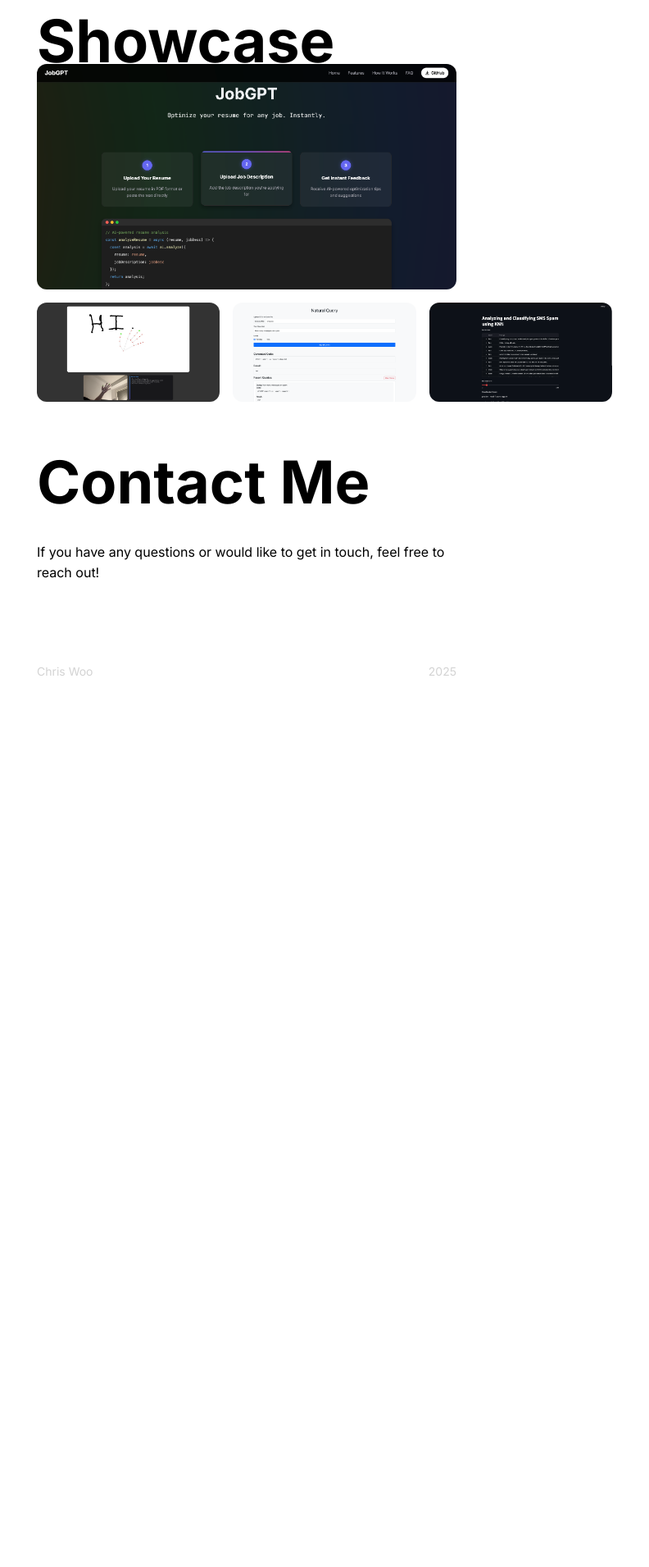
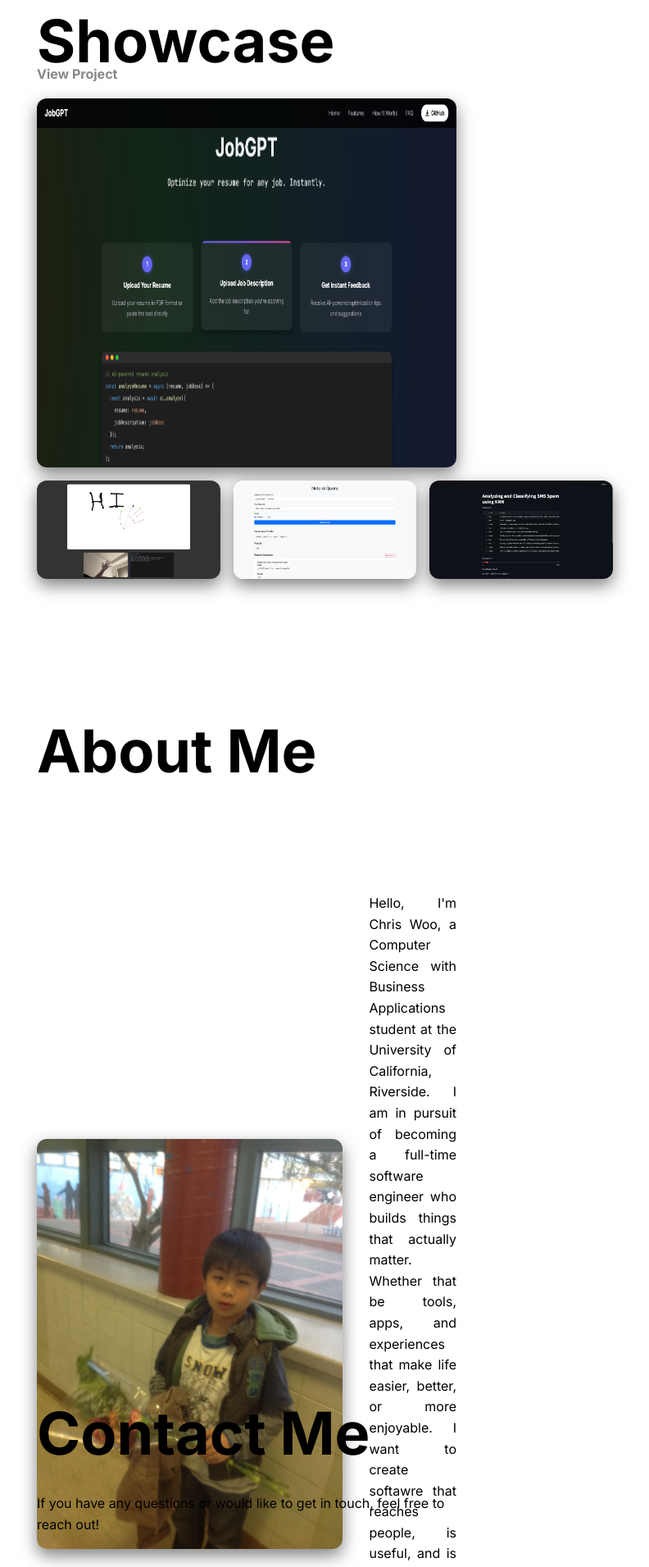
Before and after one commit to ChrisWoo0443/portfolio, a React (Vite) app: page / in a window 1280 px wide. Shown: the part 340-2251 px from the top of the page at 82% size, without its empty margins (339-1131 px from the left). Before the commit the page ends 1186 px from the top, so only its background shows below. Built offline with nearby package versions, Linux system fonts and the light colour scheme.

Commit message:
about me

```diff
--- a/src/App.jsx
+++ b/src/App.jsx
@@ -1,13 +1,20 @@
 import React from 'react';
-import { BrowserRouter as Router } from 'react-router-dom';
+import { BrowserRouter as Router, Routes, Route } from 'react-router-dom';
 import Home from './pages/Home.jsx'
+import Projects from './pages/Projects.jsx';
+
 import './styles/styles.css';
+
 
 function App() {
   return (
     <Router>
       <div id="app">
-        <Home />
+        <Routes>
+          <Route path="/" element={<Home />} />
+          <Route path="/projects" element={<Projects />} />
+        </Routes>
+
       </div>
     </Router>
   )
--- /dev/null
+++ b/src/components/About.jsx
@@ -0,0 +1,29 @@
+import React from "react";
+import profile from "../images/me.jpg"; // Ensure you have a profile image in the assets folder
+
+export function About() {
+    return (
+
+        <div id="about" className="about-container">
+            <h2 className="about-title">About Me</h2>
+            <div className="about-description">
+                <img src={profile} alt="Profile" className="about-image shadows"/>
+                <p class name="about-text">
+                    Hello, I'm Chris Woo, a Computer Science with Business Applications student at the University
+                    of California, Riverside. I am in pursuit of becoming a full-time software engineer
+                    who builds things that actually matter. Whether that be tools, apps, and experiences that
+                    make life easier, better, or more enjoyable. I want to create softawre that reaches people,
+                    is useful, and is impactful. Right now, I am continuing to sharpen my skills, build projects,
+                    and explore new technologies and frameworks.
+                </p>
+            </div>
+        </div>
+    );
+}
+
+// Hello, I'm Chris Woo, a Computer Science with Business Applications student at the University
+// of California, Riverside. I am in pursuit of becoming a full-time software engineer
+// who builds things that actually matter. Whether that be tools, apps, and experiences that
+// make life easier, better, or more enjoyable. I want to create softawre that reaches people,
+// is useful, and is impactful. Right now, I am continuing to sharpen my skills, build projects,
+// and explore new technologies and frameworks.
--- a/src/components/Navbar.jsx
+++ b/src/components/Navbar.jsx
@@ -7,7 +7,7 @@ export function Navbar(){
             <a href="/" className="navbar-logo">Chris Woo</a>
             <div className="navbar-items">
                 {/* <a href="#home" className='navbar-link'>Home</a> */}
-                <a href="#projects" className='navbar-link'>Projects</a>
+                <a href="/projects" className='navbar-link'>Projects</a>
                 <a href="#about" className='navbar-link'>About</a>
                 <a href="#contact" className='navbar-link'>Contact</a>
             </div>
--- a/src/components/Preview.jsx
+++ b/src/components/Preview.jsx
@@ -3,6 +3,13 @@ import largeImage from "../images/JobGPT_home.png";
 import smallImage1 from "../images/finger_paint.png";
 import smallImage2 from "../images/natural_query.png";
 import smallImage3 from "../images/sms.png";
+
+const imageLinks = {
+    [largeImage]: "https://your-site.com/jobgpt",
+    [smallImage1]: "https://your-site.com/finger-paint",
+    [smallImage2]: "https://your-site.com/natural-query",
+    [smallImage3]: "https://your-site.com/sms",
+};
 
 export function Preview() {
     const [mainImage, setMainImage] = useState(largeImage);
@@ -23,7 +30,18 @@ export function Preview() {
 
     return (
         <div className="preview-container">
-            <img src={mainImage} alt="Main Preview" className="preview-large" />
+
+            <a
+                href={imageLinks[mainImage]}
+                target="_blank"
+                rel="noopener noreferrer"
+                className="preview-link-button"
+            >
+                View Project
+            </a>
+
+
+            <img src={mainImage} alt="Main Preview" className="preview-large shadows" />
 
             <div className="preview-small">
                 {thumbnails.map((img, index) => (
@@ -31,7 +49,7 @@ export function Preview() {
                         <img
                             src={img}
                             alt={`Preview ${index}`}
-                            className="preview-small-image"
+                            className="preview-small-image shadows"
                             onClick={() => handleImageSwap(index)}
                         />
                     </div>
--- a/src/pages/Home.jsx
+++ b/src/pages/Home.jsx
@@ -1,8 +1,10 @@
 import React from 'react';
 import { Navbar } from '../components/navbar.jsx';
 import { Preview } from '../components/Preview.jsx';
+import { About } from '../components/About.jsx';
 import { Contact } from '../components/Contact.jsx';
 import { ScrollToTop } from '../components/ScrollToTop.jsx';
+
 
 import '../styles/styles.css';
 
@@ -10,37 +12,18 @@ const Home = () => {
     return (
         <div className = "home-container">
             <Navbar />
+            <ScrollToTop />
 
-            {/* <header className="header" role="banner">
+            <header className="section-header" role="banner">
                 <div className="header-logo">Personal Collection</div>
                 <div className="header-content">
                     <h1 className="header-title">Project Showcase</h1>
                 </div>
-            </header> */}
+            </header>
+            <Preview />
 
-            <div className="scroll-container">
-                <section className='section' id='home'>
-                    <header className="section-header" role="banner">
-                        <div className="header-logo">Personal Collection</div>
-                        <div className="header-content">
-                            <h1 className="header-title">Project Showcase</h1>
-                        </div>
-                    </header>
-                </section>
-
-                <section className='section' id='preview'>
-                    <Preview />
-                </section>
-
-                <section className='section' id='contact'>
-                    <Contact />
-                </section>
-            </div>
-
-
-            {/* <Preview />
-            <Contact /> */}
-            <ScrollToTop />
+            <About />
+            <Contact />
 
             <footer className="footer">
                 <div className="footer-name">
@@ -50,6 +33,7 @@ const Home = () => {
                     <p>2025</p>
                 </div>
             </footer>
+
         </div>
     );
 };
--- /dev/null
+++ b/src/pages/Projects.jsx
@@ -0,0 +1,8 @@
+import React from 'react';
+
+
+const Projects = () => {
+
+}
+
+export default Projects;
--- a/src/styles/styles.css
+++ b/src/styles/styles.css
@@ -14,19 +14,6 @@ body {
     line-height: 1.6;
     background: var(--background);
 }
-
-.scroll-container {
-    scroll-snap-type: y mandatory;
-    /* overflow-y: scroll; */
-    /* height: 100vh; */
-}
-
-.section {
-    scroll-snap-align: start;
-    /* height: 90vh; */
-}
-
-
 
 /* Navbar styling */
 .navbar {
@@ -50,11 +37,13 @@ body {
     text-decoration: none;
     height: 32px;
     width: 91px;
+    transition: all 0.5s ease;
+
 }
 
 .navbar-logo:hover {
     transform: scale(1.1);
-    transition: all 0.5s ease;
+    /* transition: all 0.5s ease; */
 }
 
 .navbar-items {
@@ -92,6 +81,10 @@ body {
 
 
 /* Preview Images styling */
+.shadows {
+    box-shadow: rgba(0, 0, 0, 0.5) 0px 8px 20px;
+}
+
 .preview-container {
     padding: 1rem 24rem;
     display: flex;
@@ -103,12 +96,21 @@ body {
 .preview-large {
     border-radius: 12px;
     width: 1fr;
-    height: 450;
+    height: 450px;
+    transition: all 0.5s ease;
+
 }
 
 .preview-large:hover {
     transform: scale(1.05);
-    transition: all 0.5s ease;
+    /* transition: all 0.5s ease; */
+}
+
+.preview-link-button {
+    color: rgb(136, 136, 136);
+    border-radius: 6px;
+    text-decoration: none;
+    font-weight: bold;
 }
 
 .preview-small {
@@ -121,15 +123,17 @@ body {
 
 .preview-small-image {
     flex: 0 0 auto;
-    width: 17.46vw;             /* Adjust based on how many images you want visible */
+    width: 17.464vw;             /* Adjust based on how many images you want visible */
     height: auto;
     object-fit: contain;
     border-radius: 12px;
+    transition: all 0.5s ease;
+
 }
 
 .preview-small-image:hover {
-    transform: scale(1.05);
-    transition: all 0.5s ease;
+    transform: scale(1.1);
+    /* transition: all 0.5s ease; */
 }
 
 /* Scroll to top butotn */
@@ -153,19 +157,55 @@ body {
     background-color: rgba(0, 0, 0, 0.8);
 }
 
+.about-container {
+    padding: 8rem 24rem;
+    display: flex;
+    align-items: flex-start;
+    flex-direction: column;
+    gap: 1rem;
+    height: 800px;
+}
+
+.about-title {
+    font-size: 72px;
+    color: var(--text);
+    padding-bottom: 100px;
+}
+
+.about-image {
+    width: auto;
+    height: 500px;
+    border-radius: 12px;
+}
+
+.about-description {
+    display: flex;
+    justify-content: space-between;
+    gap: 2rem;
+    align-items: center;
+    text-align: justify;
+
+}
+
+.about-text {
+    height: 500px;
+    width: auto;
+}
+
+
 /* Contact styling */
 .contact-container {
-    padding: 1rem 24rem;
+    padding: 10rem 24rem;
     display: flex;
     flex-direction: column;
     gap: 1rem;
+    height: 500px;
 }
 
 .contact-title {
     font-size: 72px;
     color: var(--text);
 }
-
 
 /* Footer styling */
 .footer {
```
Also changed, not shown: src/images/me.JPG (added).
